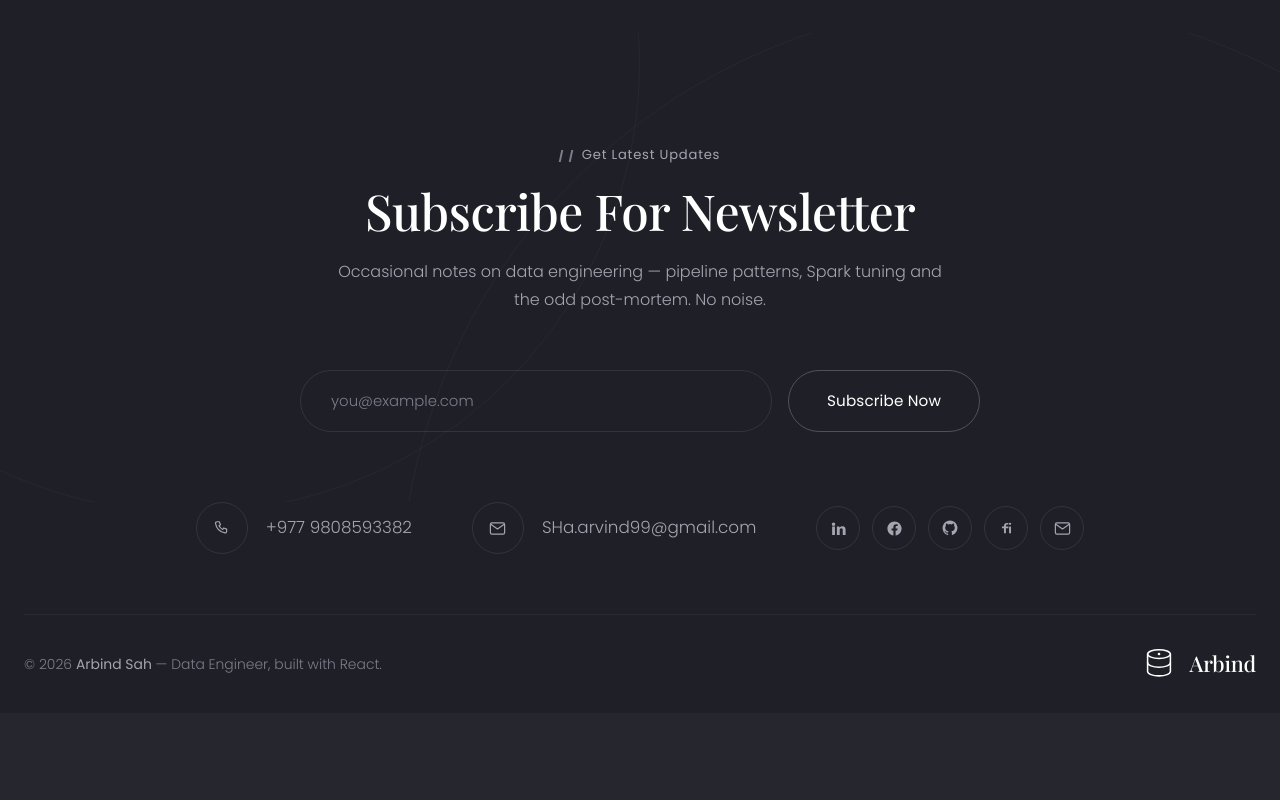
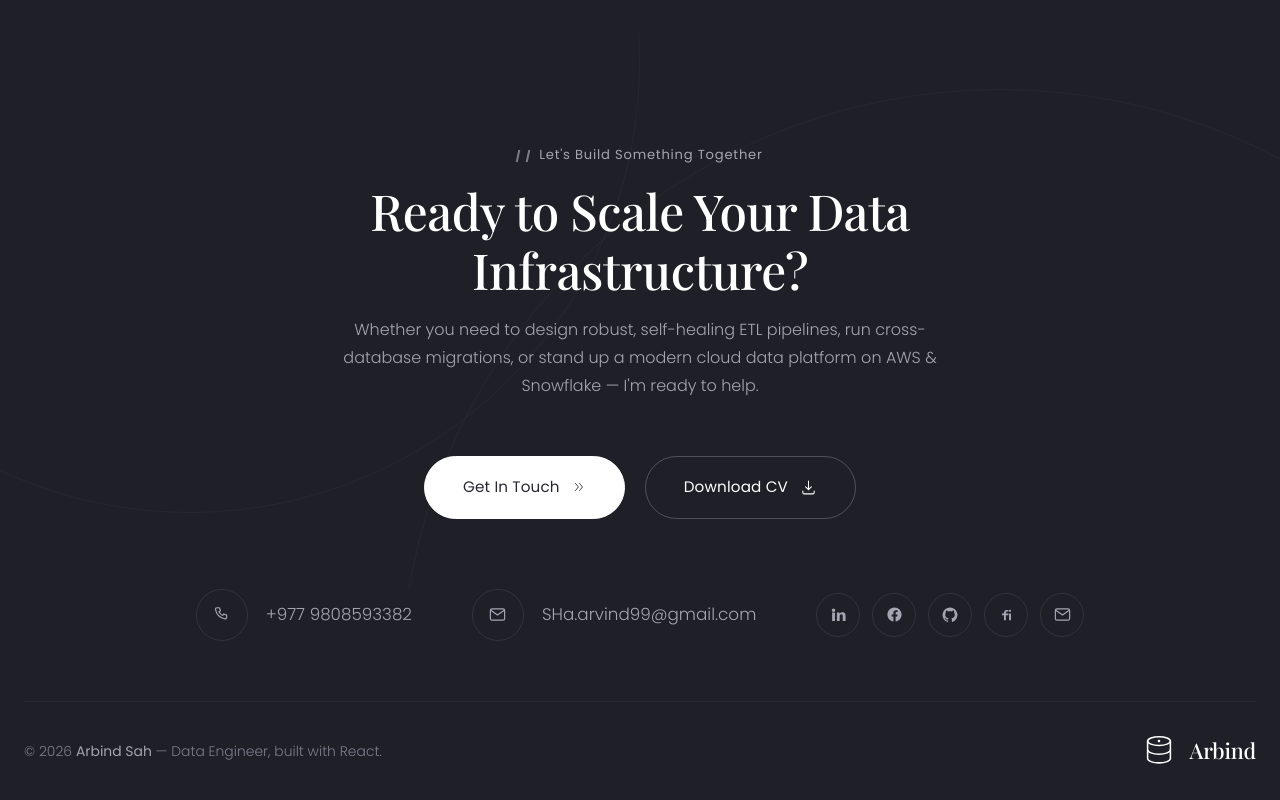
Before and after one commit to Arvind19999/data_portfolio, a React (Vite) app: page / in a window 1280 px wide. Shown: the part 8835-9635 px from the top of the page. Before the commit the page ends 9548 px from the top, so only its background shows below. Built offline with nearby package versions, Linux system fonts and the light colour scheme.

Commit message:
feature:- news subscribe replace

```diff
--- a/src/components/Newsletter.jsx
+++ b/src/components/Newsletter.jsx
@@ -1,50 +1,30 @@
-import { useState } from 'react';
+import { Link } from 'react-router-dom';
+import { profile } from '../data/site';
+import { Download, DoubleChevron } from './Icons';
 import SectionHead from './SectionHead';
 
 export default function Newsletter() {
-  const [email, setEmail] = useState('');
-  const [sent, setSent] = useState(false);
-
-  // No backend here — swap this for your provider's API call (Mailchimp,
-  // Buttondown, a serverless function, …).
-  const submit = (e) => {
-    e.preventDefault();
-    if (!/^[^\s@]+@[^\s@]+\.[^\s@]+$/.test(email)) return;
-    setSent(true);
-    setEmail('');
-  };
-
   return (
     <section className="newsletter">
       <div className="arcs" />
       <div className="container" style={{ position: 'relative', zIndex: 1 }}>
         <SectionHead
           center
-          label="Get Latest Updates"
-          title="Subscribe For Newsletter"
-          text="Occasional notes on data engineering — pipeline patterns, Spark tuning and the odd post-mortem. No noise."
+          label="Let's Build Something Together"
+          title="Ready to Scale Your Data Infrastructure?"
+          text="Whether you need to design robust, self-healing ETL pipelines, run cross-database migrations, or stand up a modern cloud data platform on AWS & Snowflake — I'm ready to help."
         />
 
-        <form className="newsletter__form" onSubmit={submit}>
-          <input
-            type="email"
-            className="newsletter__input"
-            placeholder="you@example.com"
-            aria-label="Email address"
-            value={email}
-            onChange={(e) => setEmail(e.target.value)}
-            required
-          />
-          <button type="submit" className="btn">
-            <span>{sent ? 'Subscribed' : 'Subscribe Now'}</span>
-          </button>
-        </form>
-
-        {sent && (
-          <p className="newsletter__note" role="status">
-            Thanks — you are on the list.
-          </p>
-        )}
+        <div className="newsletter__actions">
+          <Link to="/contact" className="btn btn--solid">
+            <span>Get In Touch</span>
+            <DoubleChevron className="btn__icon" />
+          </Link>
+          <a className="btn" href={profile.resume} download>
+            <span>Download CV</span>
+            <Download className="btn__icon" />
+          </a>
+        </div>
       </div>
     </section>
   );
--- a/src/index.css
+++ b/src/index.css
@@ -2486,6 +2486,15 @@ ul {
   justify-content: center;
 }
 
+.newsletter__actions {
+  display: flex;
+  gap: 20px;
+  justify-content: center;
+  align-items: center;
+  margin: 42px auto 0;
+  flex-wrap: wrap;
+}
+
 .newsletter__input {
   flex: 1;
   min-width: 260px;
```
